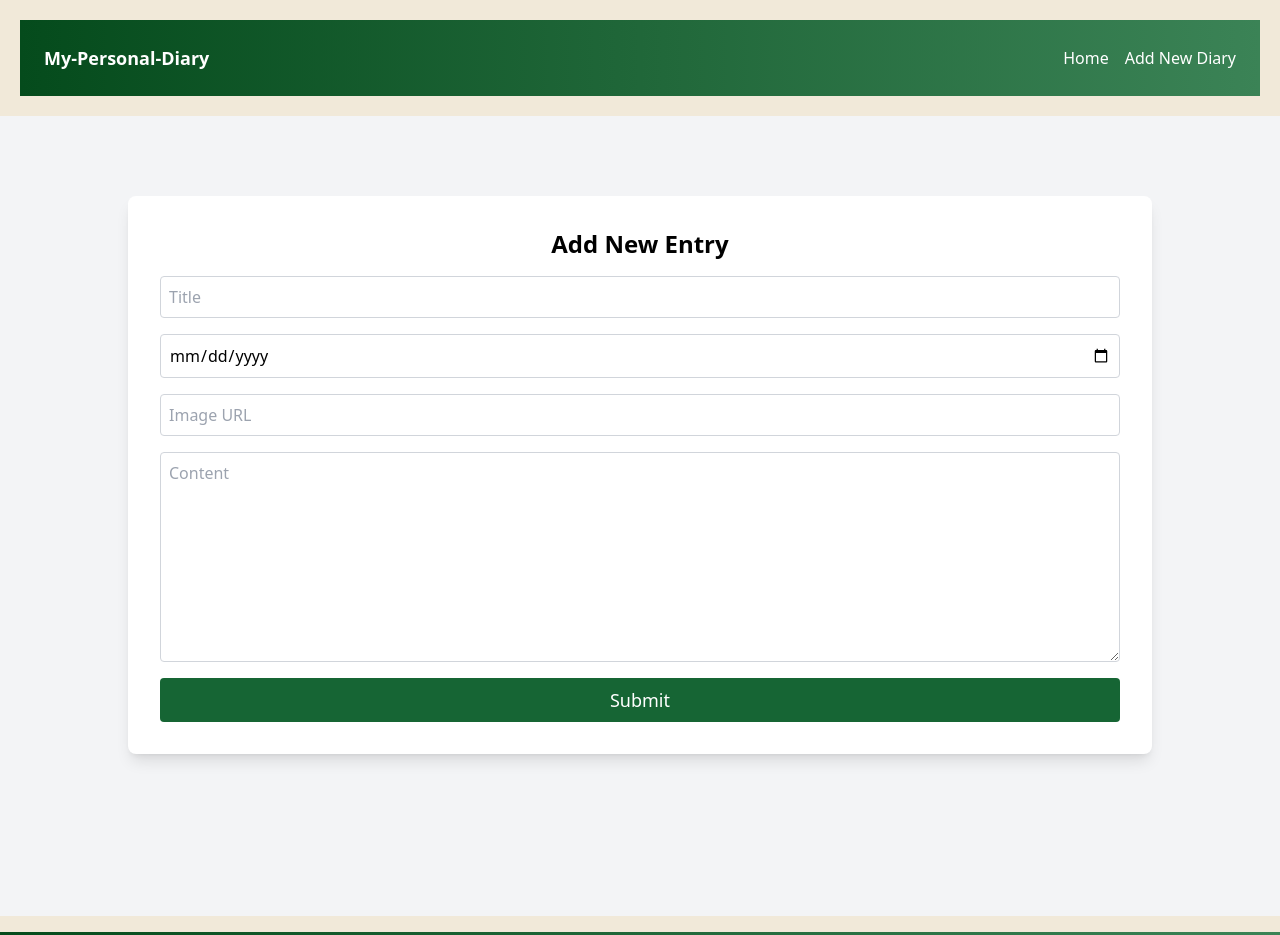
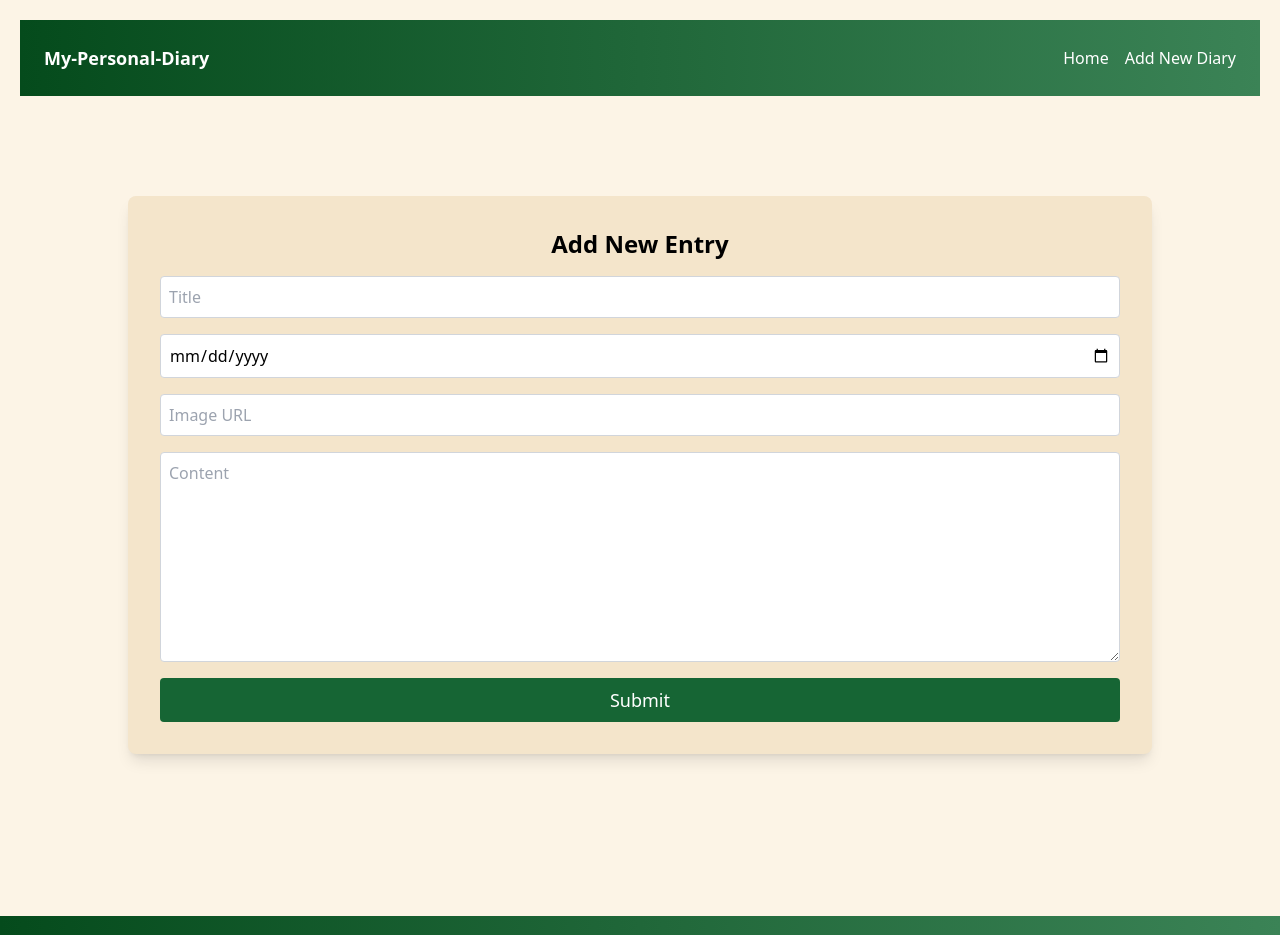
Before and after one commit to ZahraR85/personal-diary, a React (Vite) app: page /add-entry in a window 1280 px wide. Shown: the top 935 px of the page. Built offline with nearby package versions, Linux system fonts and the light colour scheme.

Commit message:
change all style

```diff
--- a/src/components/AddEntryModal.jsx
+++ b/src/components/AddEntryModal.jsx
@@ -26,8 +26,8 @@ const AddEntryModal = () => {
     navigate('/');
   };
   return (
-    <div className="flex justify-center items-start pt-20 min-h-screen bg-gray-100">
-      <div className="max-w-5xl w-4/5 p-8 bg-white shadow-lg rounded-lg">
+    <div className="flex justify-center items-start pt-20 min-h-screen bg-customBg">
+      <div className="max-w-5xl w-4/5 p-8 bg-customBg1 shadow-lg rounded-lg">
         <h1 className="text-2xl font-bold mb-4 text-center">Add New Entry</h1>
         <form onSubmit={handleSubmit} className="space-y-4">
           <input
--- a/src/components/EntryDetailsModal.jsx
+++ b/src/components/EntryDetailsModal.jsx
@@ -26,8 +26,8 @@ const EntryDetailsModal = () => {
     setIsEditing(false);
   };
   return (
-    <div className="flex justify-center items-start pt-20 min-h-screen bg-gray-100">
-      <div className="container max-w-5xl w-4/5 p-8 bg-white shadow-lg rounded-lg">
+    <div className="flex justify-center items-start pt-20 min-h-screen bg-customBg">
+      <div className="container max-w-5xl w-4/5 p-8 bg-customBg1 shadow-lg rounded-lg">
         {isEditing ? (
           <>
             <h1 className="text-2xl font-bold mb-4 text-center">Edit Entry</h1>
--- a/src/components/Footer.jsx
+++ b/src/components/Footer.jsx
@@ -1,6 +1,6 @@
 const Footer = () => {
 return (
-      <footer className="footer bg-custom-gradient text-white flex justify-center items-center py-4 mt-4">
+    <footer className="footer bg-custom-gradient text-white flex justify-center items-center py-4">
         <aside className="grid-flow-col items-center">
             <p>Copyright © {new Date().getFullYear()} - All right reserved by <i className="fa-solid fa-book-open"></i> My-Personal-Diary</p>
         </aside>
--- a/src/components/HomePage.jsx
+++ b/src/components/HomePage.jsx
@@ -21,15 +21,15 @@ const HomePage = () => {
     }
   };
   return (
-    <div>
+    <div className="bg-customBg">
     <Hero />
     <div className="container mx-auto p-4">
       <Link to="/add-entry">
         <button className="bg-green-800 text-white py-2 px-4 rounded">Add New Diary</button>
       </Link>
-      <div className="grid grid-cols-5 gap-5 mt-6">
+      <div className="grid grid-cols-5 gap-5 mt-6 ">
         {entries.map((entry) => (
-          <div key={entry.id} className="relative border w-64 h-90 rounded overflow-hidden shadow-lg transform transition-transform duration-300 ease-in-out hover:scale-105">
+          <div key={entry.id} className=" bg-customBg1 relative border w-64 h-90 rounded overflow-hidden shadow-lg transform transition-transform duration-300 ease-in-out hover:scale-105">
             <button onClick={() => handleDelete(entry.id)}
               className="absolute bottom-1 right-1"
             ><i className="fa-solid fa-trash text-2xl"></i></button>
--- a/src/index.css
+++ b/src/index.css
@@ -3,5 +3,5 @@
 @tailwind utilities;
 /* index.css */
 body {
-  background-color: #f1e9d9;
+  background-color: #fcf4e6;
 }
--- a/tailwind.config.js
+++ b/tailwind.config.js
@@ -7,7 +7,8 @@ export default {
   theme: {
     extend: {
       colors: {
-        customBg: '#f1e9d9',
+        customBg: "#fcf4e6",
+        customBg1: "#f4e5cb",
 
       },
       backgroundImage: {
```
Lines whose indentation alone changed are shown as unchanged.
